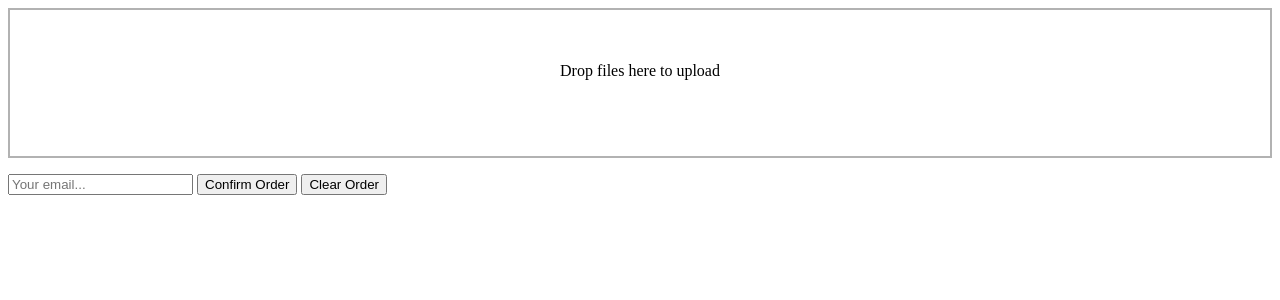
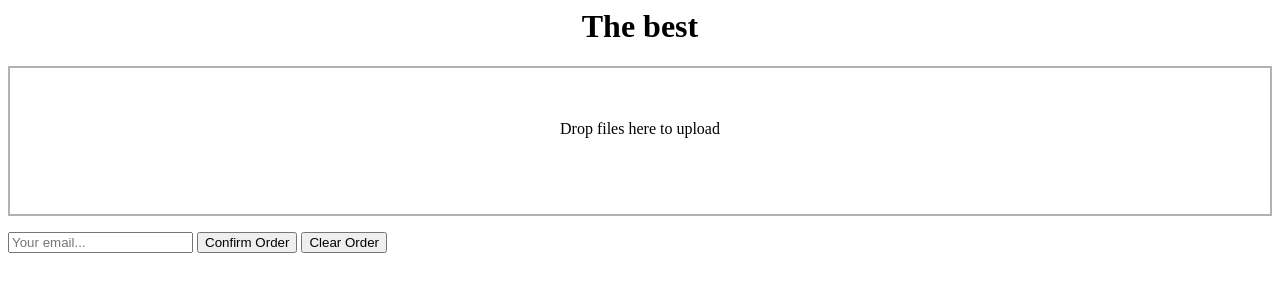
Before and after one commit to s174681/media-upload, a Flask app: page / in a window 1280 px wide. Shown: the top 300 px of the page. Run offline with Flask 2, Linux system fonts and the light colour scheme; some libraries are stand-ins or nearby versions.

Commit message:
Create upload_file.html
Add title

```diff
--- a/web/templates/upload_file.html
+++ b/web/templates/upload_file.html
@@ -6,6 +6,7 @@
         />
     </head>
     <body>
+        <h1 align="center">The best</h1>
 
         <form action="{{ url_for('upload_file')}}" class="upload-zone dropzone">
           <div class="fallback">
```
